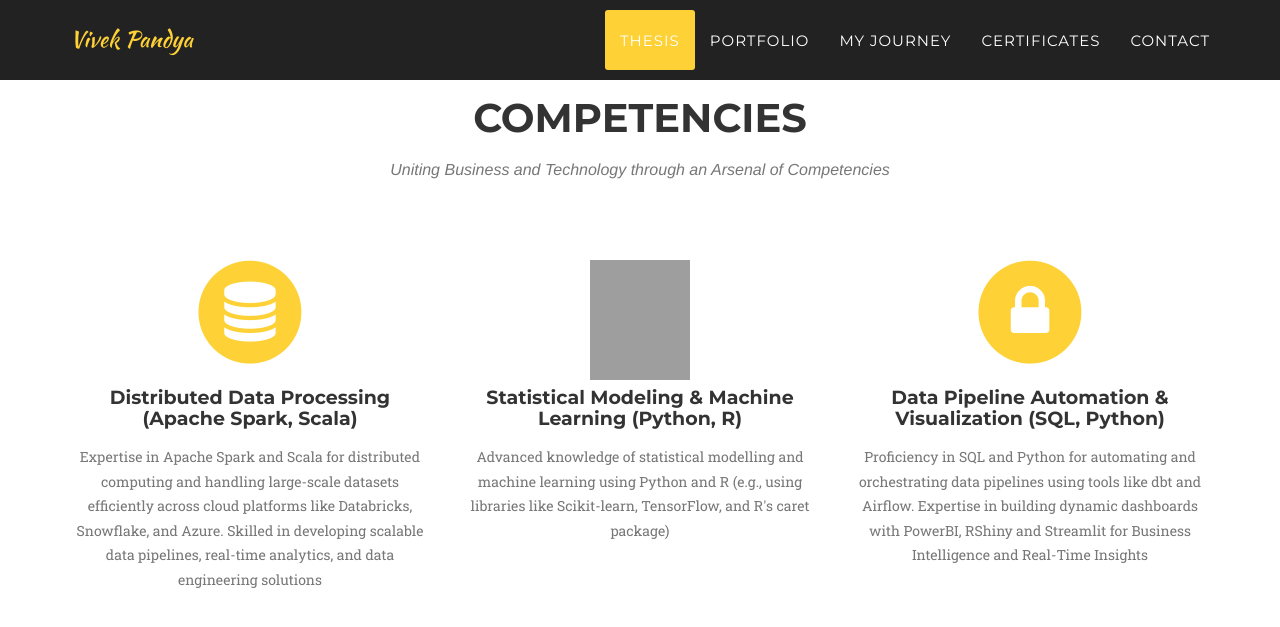
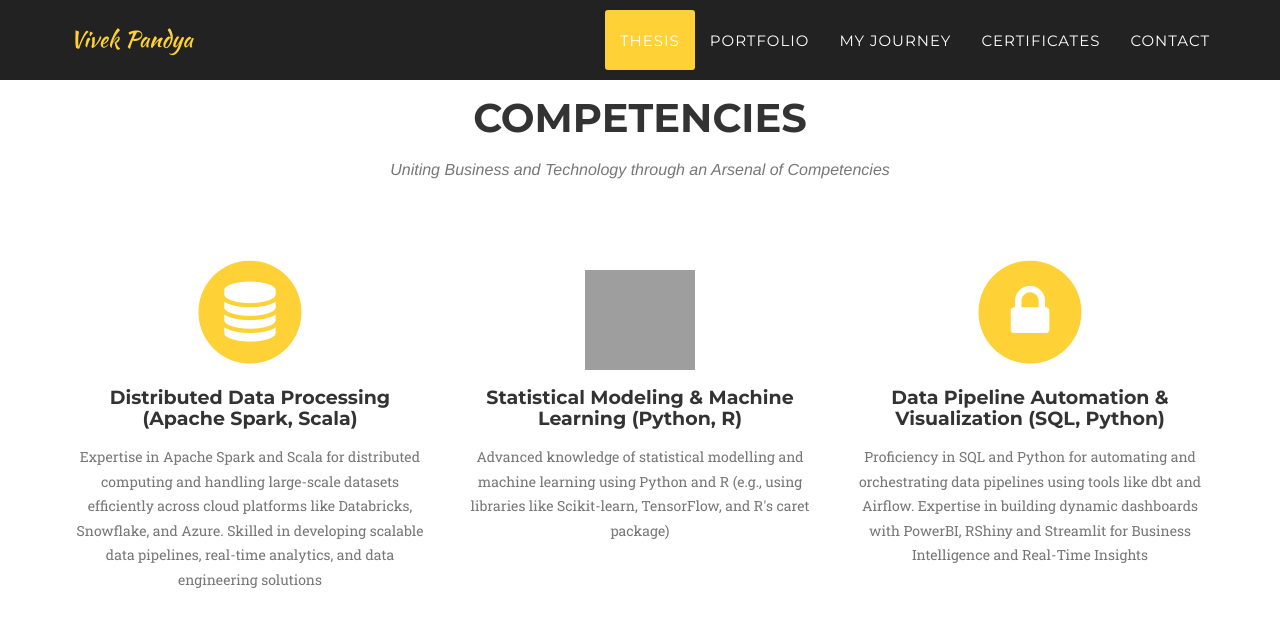
Before and after one commit to vivekp1705/vivekpandya, a Jekyll site: the page built from _posts/2014-07-16-project-3.markdown, in a window 1280 px wide and 900 px high, scrolled down 744 px. Shown: the top 627 px of the window. Built offline with Jekyll 4.4.1, drawn with Linux system fonts in a browser that asks for light colours; some web fonts are replaced; grey boxes are pictures that could not be loaded.

Commit message:
Update services.html

```diff
--- a/_includes/services.html
+++ b/_includes/services.html
@@ -18,7 +18,7 @@
                 </div>
                 <div class="col-md-4">
                     <span class="fa-stack fa-4x">
-                        <img src="img/brain.png" alt="Machine Learning", style="width: 100px; height: 120px;">
+                        <img src="img/brain.png" alt="Machine Learning", style="width: 110px; height: 100px;">
                     </span>
                     <h4 class="service-heading">Statistical Modeling & Machine Learning (Python, R)</h4>
                     <p class="text-muted">Advanced knowledge of statistical modelling and machine learning using Python and R (e.g., using libraries like Scikit-learn, TensorFlow, and R's caret package)</p>
```
